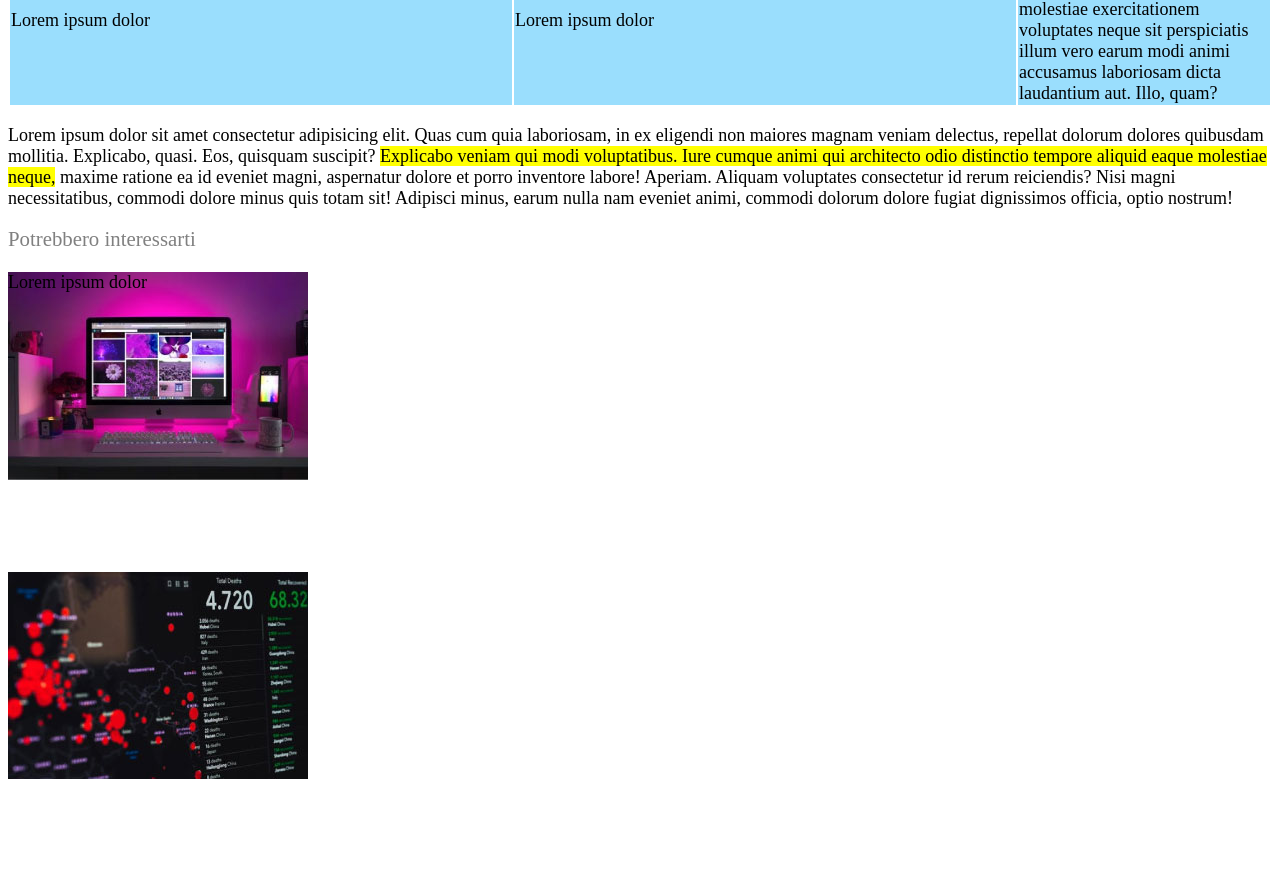
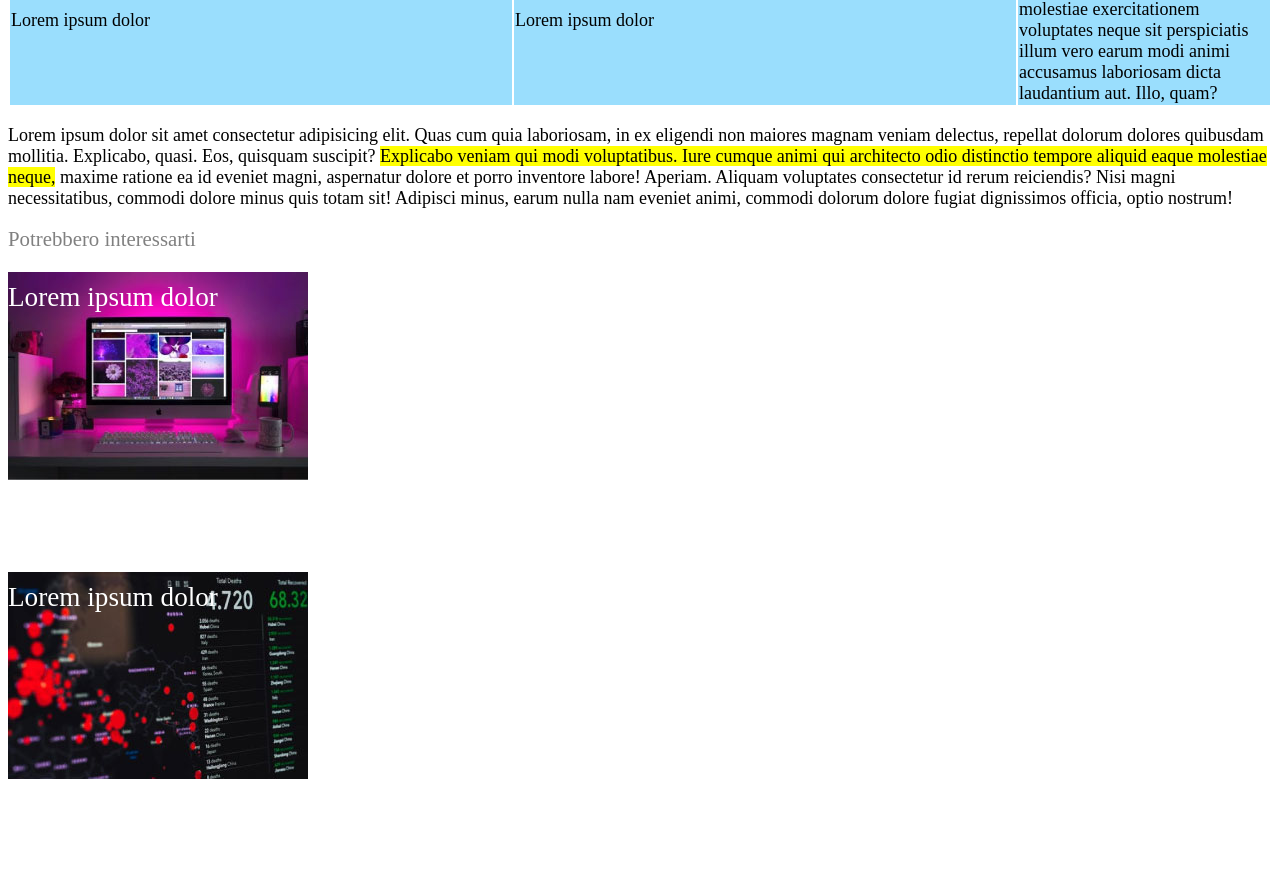
Before and after one commit to GiorgioDellutri/html-css-booleaner, a plain HTML site: page index.html in a window 1280 px wide. Shown: the part 1514-2389 px from the top of the page. Drawn offline with Linux system fonts and the light colour scheme.

Commit message:
footer text on image

```diff
--- a/index.html
+++ b/index.html
@@ -71,8 +71,12 @@
 
     <footer>
         <span class="sub">Potrebbero interessarti</span> <br><br>
-        <div class="footer-first"> Lorem ipsum dolor</div>
-        <div class="footer-second"></div>
+        <div class="footer-first">
+            <span class="footer-text">Lorem ipsum dolor</span>
+        </div>
+        <div class="footer-second">
+            <span class="footer-text">Lorem ipsum dolor</span>
+        </div>
 
     </footer>
 
--- a/style.css
+++ b/style.css
@@ -75,6 +75,7 @@ table{
 }
 
 .footer-first{
+    position: relative;
     width: 300px;
     height: 300px;
     background-repeat: no-repeat;
@@ -82,8 +83,16 @@ table{
 }
 
 .footer-second{
+    position: relative;
     width: 300px;
     height: 300px;
     background-repeat: no-repeat;
     background-image: url(./img/graph.jpg);
 }
+
+.footer-text{
+    color: white;
+    font-size: 1.7rem;
+    position: absolute;
+    top: 10px;
+}
```
